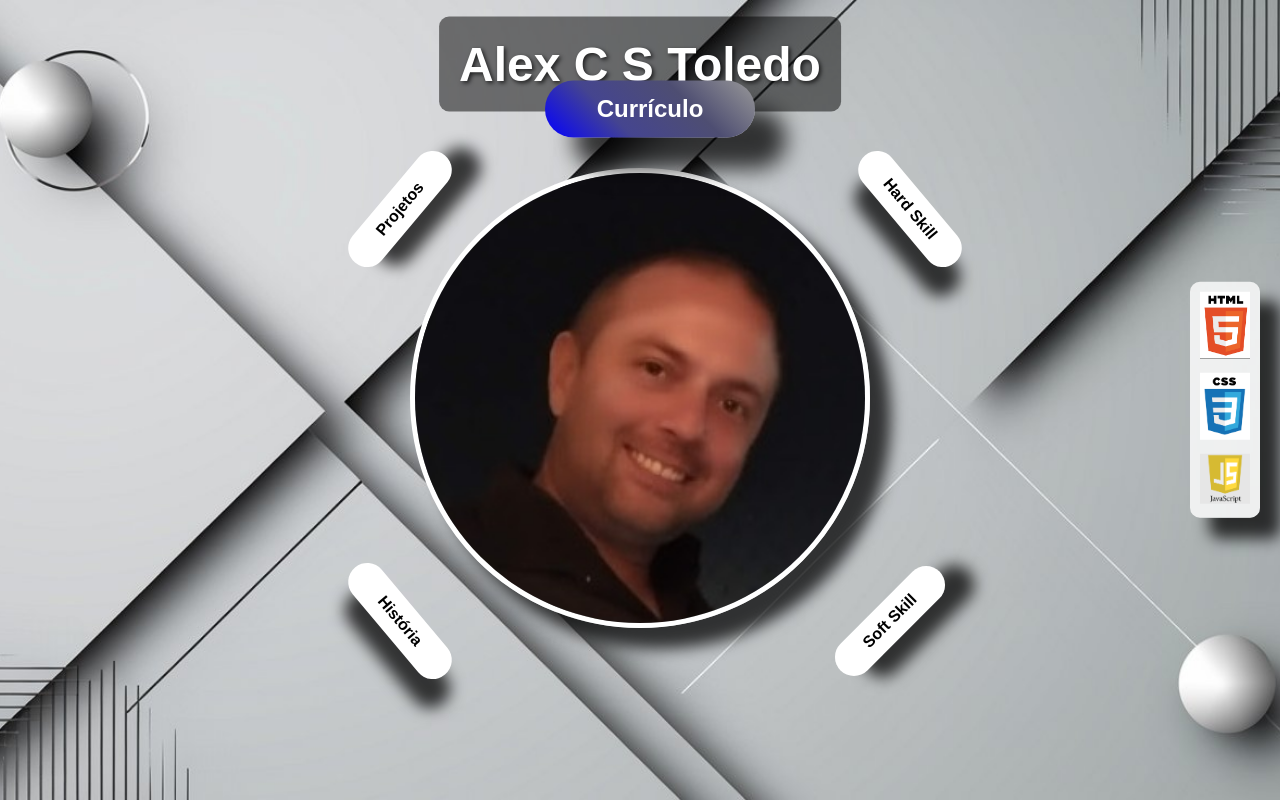
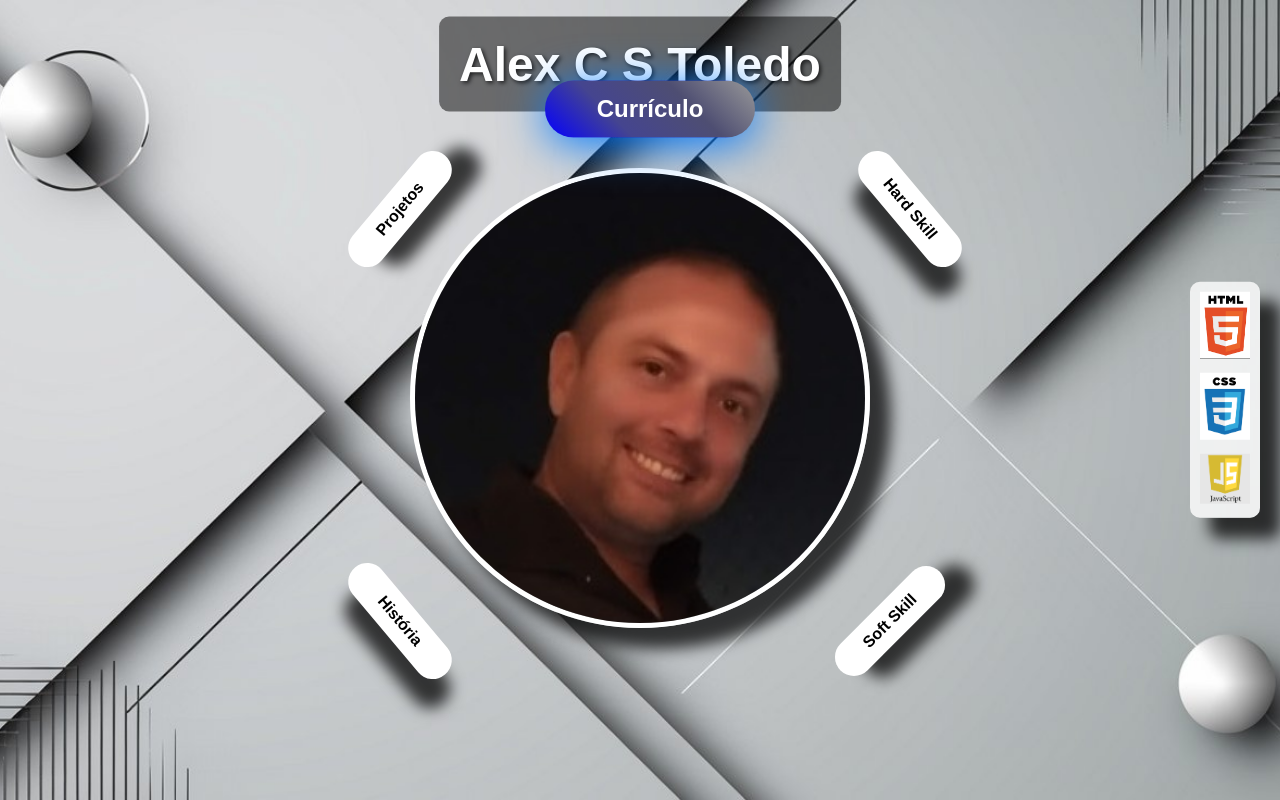
Before and after one commit to alexcruix/Meu-Blog, a PHP site: page / in a window 1280 px wide, with the pointer over the restyled element. Run offline with PHP 8.4, Linux system fonts and the light colour scheme.

Commit message:
update css

```diff
--- a/css/index.css
+++ b/css/index.css
@@ -133,6 +133,9 @@ body {
     background: linear-gradient(45deg, #0400ff, #45458f, #4e4e72 ,#999999); /* Efeito de gradiente */
     transform: scale(1.5); /* Animação ao passar o mouse */
     color: white; /* Alterar a cor do texto para branco para melhor contraste */
+    background-color: #0400ff;
+    box-shadow: 0 4px 30px rgba(0, 123, 255, 1); /* Adiciona sombra */
+    transition: transform 0.3s ease, background-color 0.6s ease, box-shadow 0.6s ease;
 }
 
 
```
